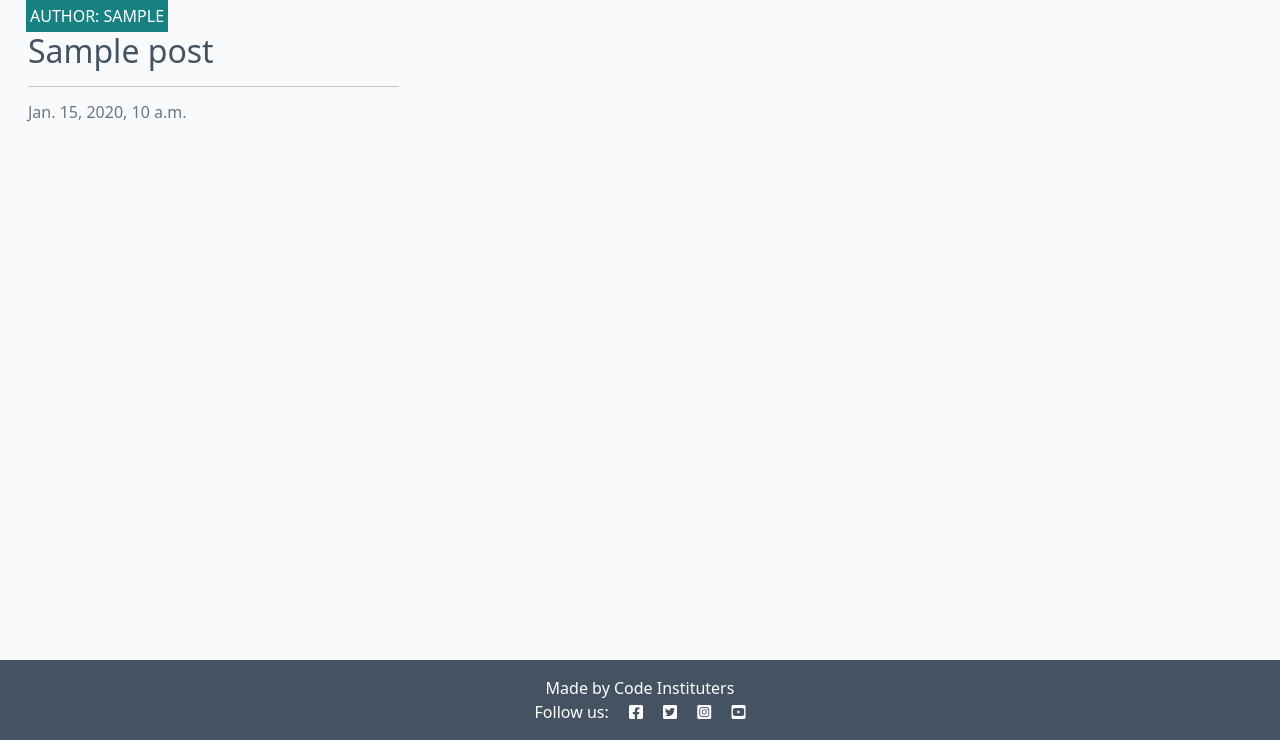
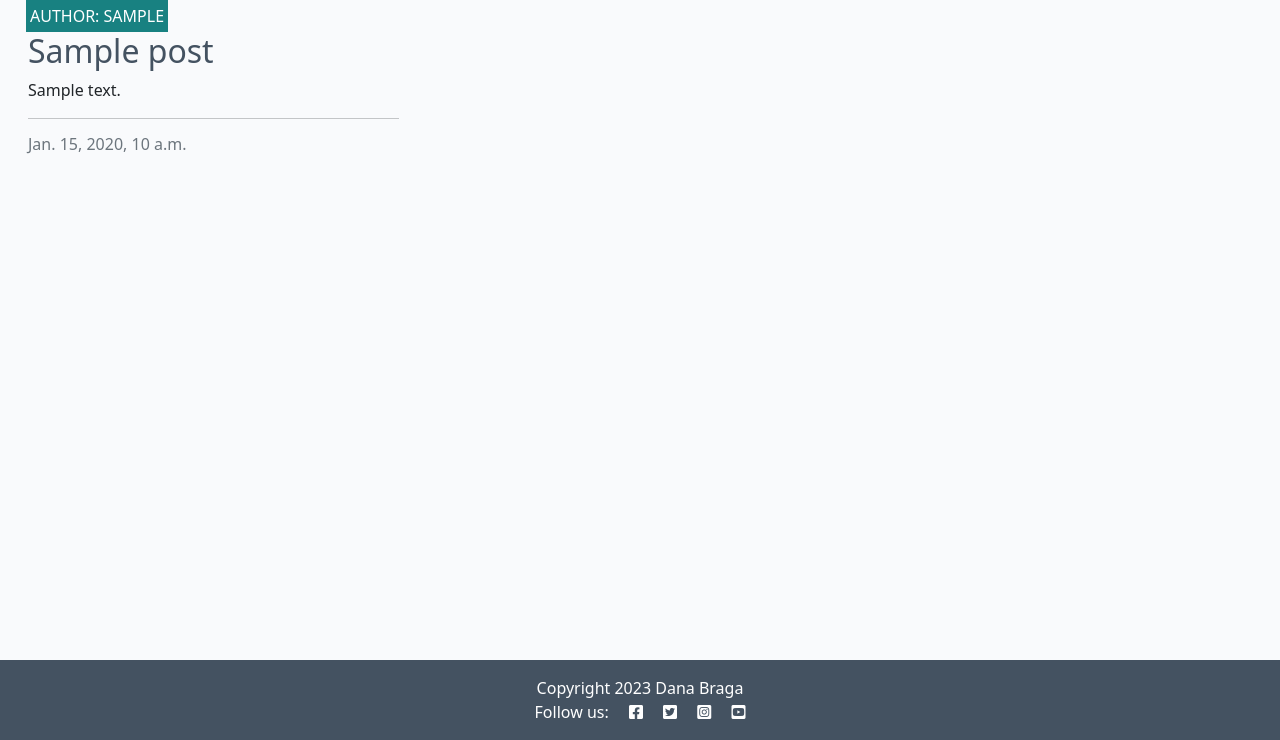
Before and after one commit to jordanabraga/django-blog, a Django app: page / in a window 1280 px wide. Shown: the part 60-800 px from the top of the page. Run offline with Django 4.2, Linux system fonts and the light colour scheme; tables that the repository leaves empty hold one stand-in row (values such as "Sample post").

Commit message:
Add excerpt to the main page html

```diff
--- a/blog/templates/blog/index.html
+++ b/blog/templates/blog/index.html
@@ -21,7 +21,7 @@
                             <a href="#" class="post-link">
                                 <h2 class="card-title">{{ post.title }}</h2>
                             </a>
-
+                                <p class="card-text">{{ post.excerpt }}</p>
                             <hr />
                             <p class="card-text text-muted h6">{{ post.created_on}}
                             </p>
@@ -50,3 +50,7 @@
 
 <!-- index.html content ends here -->
 {% endblock %}
+
+{% block copyright %}
+Copyright 2023 Dana Braga
+{% endblock %}
--- a/templates/base.html
+++ b/templates/base.html
@@ -41,7 +41,7 @@
                 <ul class="navbar-nav me-auto mb-2 mb-lg-0">
                     <li class="nav-item">
                         <a class="nav-link {% if request.path == home_url %}active{% endif %}" aria-current="page"
-                            href="#">Home</a>
+                            href="{% url 'home' %}">Home</a>
                     </li>
 
                 </ul>
@@ -62,7 +62,10 @@
 
     <!-- Footer -->
     <footer class="footer mt-auto py-3 dark-bg">
-        <p class="m-0 text-center text-white">Made by Code Instituters</p>
+        <p class="m-0 text-center text-white">
+        {% block copyright %}
+            Made by Code Instituters
+        {% endblock copyright %}</p>
         <p class="m-0 text-center text-white">Follow us: <i class="fab fa-facebook-square ms-3"></i>
             <i class="fab fa-twitter-square ms-3"></i>
             <i class="fab fa-instagram-square ms-3"></i>
```
